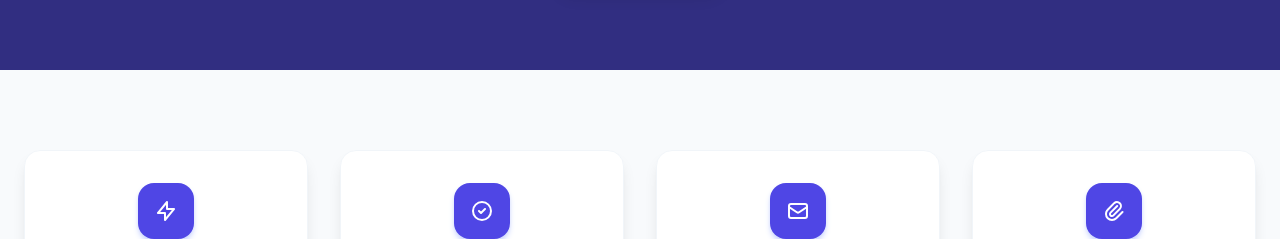
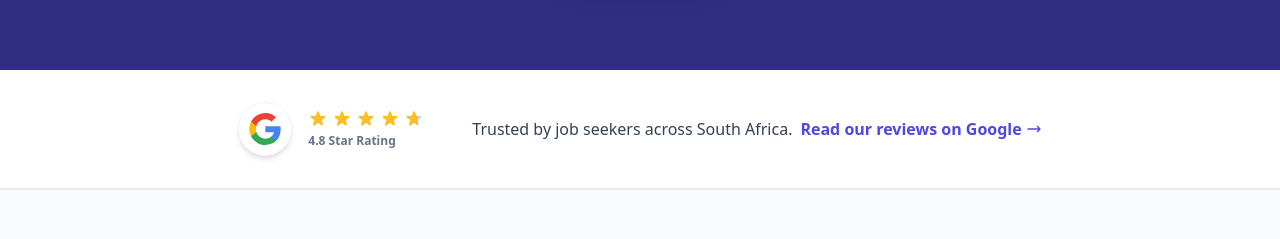
Before and after one commit to celemqhele/cvtailorpro, a React (Vite) app: page /why-us in a window 1280 px wide. Shown: the part 379-618 px from the top of the page. Built offline with nearby package versions, Linux system fonts and the light colour scheme; no server answers.

Commit message:
Add files via upload

```diff
--- a/pages/WhyUs.tsx
+++ b/pages/WhyUs.tsx
@@ -56,6 +56,53 @@ export const WhyUs: React.FC = () => {
              </Link>
           </div>
         </div>
+      </div>
+
+      {/* Trust / Social Proof Bar */}
+      <div className="bg-white border-b border-slate-200 py-8 relative z-10 shadow-sm">
+          <div className="max-w-7xl mx-auto px-6 flex flex-col md:flex-row items-center justify-center gap-6 md:gap-12">
+              <div className="flex items-center gap-4">
+                  <div className="bg-white p-2.5 rounded-full shadow-md border border-slate-100 flex items-center justify-center">
+                     <svg className="w-8 h-8" viewBox="0 0 24 24" fill="none" xmlns="http://www.w3.org/2000/svg">
+                        <path d="M23.745 12.27c0-.79-.07-1.54-.19-2.27h-11.3v4.51h6.47c-.29 1.48-1.14 2.73-2.4 3.58v3h3.86c2.26-2.09 3.56-5.17 3.56-8.82z" fill="#4285F4"/>
+                        <path d="M12.255 24c3.24 0 5.95-1.08 7.93-2.91l-3.86-3c-1.08.72-2.45 1.16-4.07 1.16-3.13 0-5.78-2.11-6.73-4.96h-3.98v3.09C3.515 21.3 7.565 24 12.255 24z" fill="#34A853"/>
+                        <path d="M5.525 14.29c-.25-.72-.38-1.49-.38-2.29s.14-1.57.38-2.29V6.62h-3.98a11.86 11.86 0 000 10.76l3.98-3.09z" fill="#FBBC05"/>
+                        <path d="M12.255 4.75c1.77 0 3.35.61 4.6 1.8l3.42-3.42C18.205 1.19 15.495 0 12.255 0 7.565 0 3.515 2.7 1.545 6.62l3.98 3.09c.95-2.85 3.6-4.96 6.73-4.96z" fill="#EA4335"/>
+                     </svg>
+                  </div>
+                  <div>
+                      <div className="flex items-center gap-1 text-amber-400">
+                           {[1,2,3,4].map(i => (
+                               <svg key={i} className="w-5 h-5" fill="currentColor" viewBox="0 0 20 20"><path d="M9.049 2.927c.3-.921 1.603-.921 1.902 0l1.07 3.292a1 1 0 00.95.69h3.462c.969 0 1.371 1.24.588 1.81l-2.8 2.034a1 1 0 00-.364 1.118l1.07 3.292c.3.921-.755 1.688-1.54 1.118l-2.8-2.034a1 1 0 00-1.175 0l-2.8 2.034c-.784.57-1.838-.197-1.539-1.118l1.07-3.292a1 1 0 00-.364-1.118L2.98 8.72c-.783-.57-.38-1.81.588-1.81h3.461a1 1 0 00.951-.69l1.07-3.292z"/></svg>
+                           ))}
+                           <svg className="w-5 h-5" fill="currentColor" viewBox="0 0 20 20">
+                                <defs>
+                                    <linearGradient id="partialStar">
+                                        <stop offset="80%" stopColor="currentColor"/>
+                                        <stop offset="80%" stopColor="#CBD5E1"/>
+                                    </linearGradient>
+                                </defs>
+                                <path fill="url(#partialStar)" d="M9.049 2.927c.3-.921 1.603-.921 1.902 0l1.07 3.292a1 1 0 00.95.69h3.462c.969 0 1.371 1.24.588 1.81l-2.8 2.034a1 1 0 00-.364 1.118l1.07 3.292c.3.921-.755 1.688-1.54 1.118l-2.8-2.034a1 1 0 00-1.175 0l-2.8 2.034c-.784.57-1.838-.197-1.539-1.118l1.07-3.292a1 1 0 00-.364-1.118L2.98 8.72c-.783-.57-.38-1.81.588-1.81h3.461a1 1 0 00.951-.69l1.07-3.292z"/>
+                           </svg>
+                      </div>
+                      <p className="text-xs font-bold text-slate-500 mt-1">4.8 Star Rating</p>
+                  </div>
+              </div>
+              <div className="flex flex-col md:flex-row items-center gap-2 text-center md:text-left">
+                  <p className="text-slate-700 font-medium text-sm md:text-base">
+                      Trusted by job seekers across South Africa.
+                  </p>
+                  <a
+                    href="https://share.google/nn57lEVcIzc7qyjtY"
+                    target="_blank"
+                    rel="noopener noreferrer"
+                    className="flex items-center gap-1 text-indigo-600 font-bold hover:underline group"
+                  >
+                      Read our reviews on Google
+                      <svg className="w-4 h-4 group-hover:translate-x-1 transition-transform" fill="none" stroke="currentColor" viewBox="0 0 24 24"><path strokeLinecap="round" strokeLinejoin="round" strokeWidth={2} d="M17 8l4 4m0 0l-4 4m4-4H3" /></svg>
+                  </a>
+              </div>
+          </div>
       </div>
 
       {/* Features Grid */}
```
